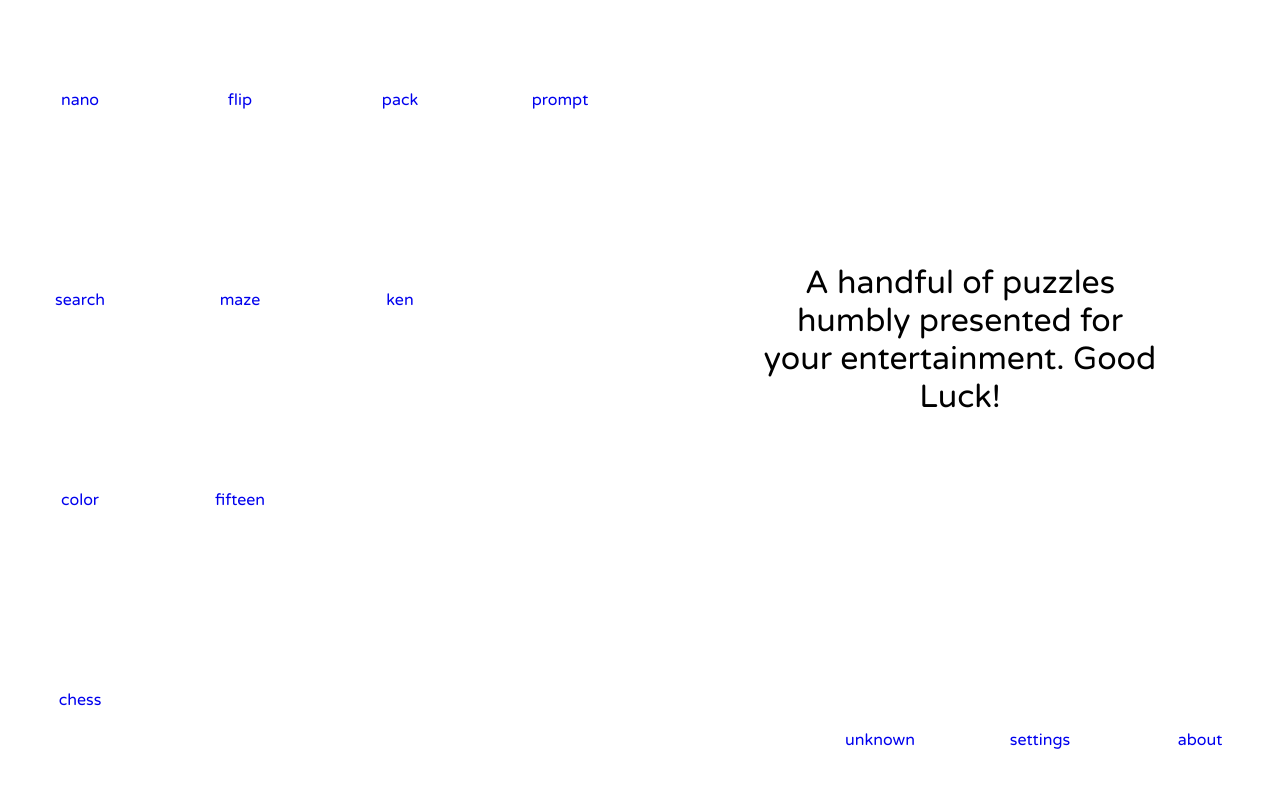
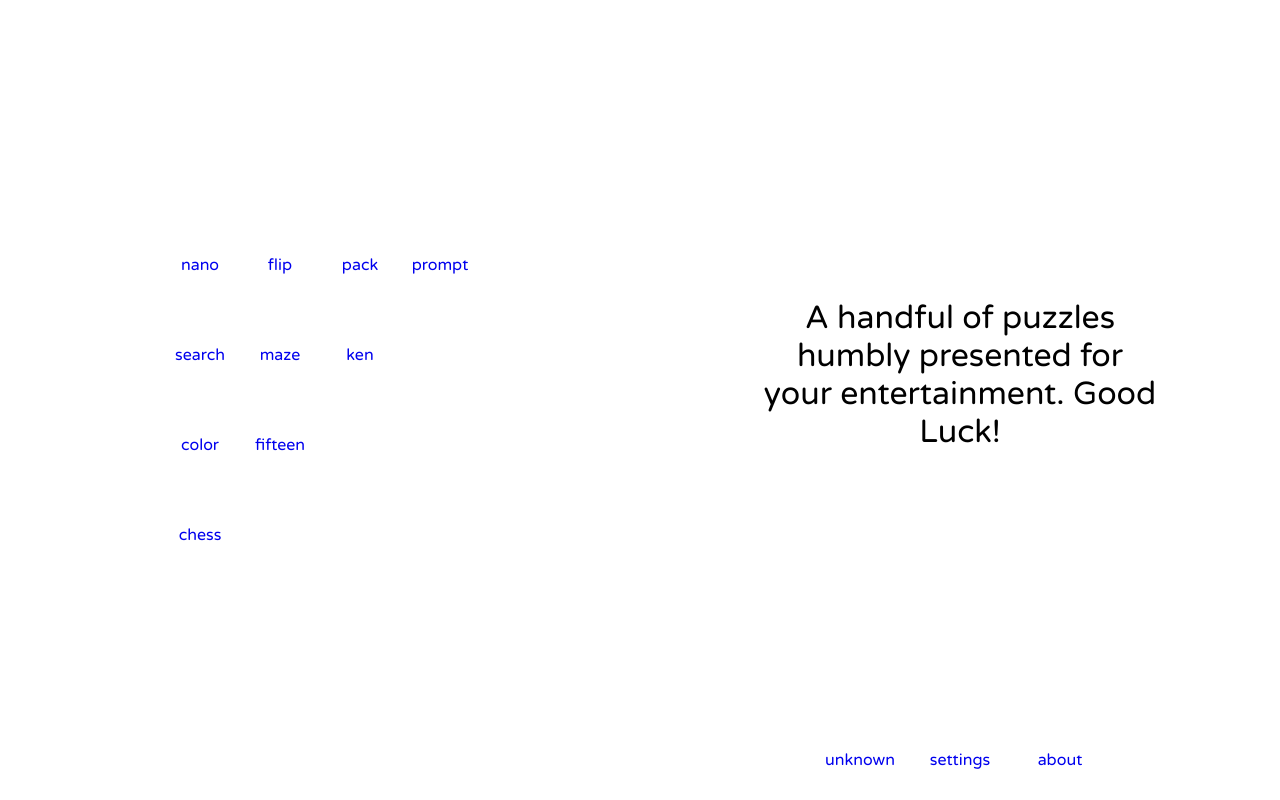
Before and after one commit to strawstack/PuzzleSite, a React (Create React App) app: page / in a window 1280 px wide. Built offline with nearby package versions, Linux system fonts and the light colour scheme.

Commit message:
Restyle main page and re build

```diff
--- a/src/components/MainMenu.js
+++ b/src/components/MainMenu.js
@@ -113,11 +113,12 @@ class MainMenu extends React.Component {
                             Some puzzles may be difficult to play if screen width is less than 600px. Site works best on desktop.
                         </div>
                     </div>
-                    <div className={styles.NavMenu}>
-                        <div></div>
-                        <MenuIcon name="unknown" className={styles.yellow} />
-                        <MenuIcon name="settings" className={styles.orange} />
-                        <MenuIcon name="about" className={styles.blue} />
+                    <div className={styles.NavMenuContainer}>
+                        <div className={styles.NavMenu}>
+                            <MenuIcon name="unknown" className={styles.yellow} />
+                            <MenuIcon name="settings" className={styles.orange} />
+                            <MenuIcon name="about" className={styles.blue} />
+                        </div>
                     </div>
                 </div>
             </div>
--- a/src/components/MainMenu.module.css
+++ b/src/components/MainMenu.module.css
@@ -10,13 +10,15 @@
     height: 100%;
 }
 .LeftSide {
-    display: grid; /* Center and expand the child GridContainer */
+    display: flex; /* Center and expand the child GridContainer */
+    justify-content: center;
+    align-items: center;
     background: _yellow;
 }
 .GridContainer {
     display: grid;
-    grid-template-rows: repeat(4, 1fr);
-    grid-template-columns: repeat(4, 1fr);
+    grid-template-rows: repeat(4, 90px);
+    grid-template-columns: repeat(4, 80px);
 }
 
 .RightSide {
@@ -28,6 +30,7 @@
     display: flex;
     justify-content: center;
     align-items: center;
+    user-select: none;
 }
 .SiteDescription {
     max-width: 400px;
@@ -35,10 +38,15 @@
     color: _yellow;
     padding: 0px 10px;
 }
+.NavMenuContainer {
+    display: flex;
+    justify-content: center;
+    margin-bottom: 30px;
+}
 .NavMenu {
     display: grid;
-    grid-template-columns: repeat(4, 1fr);
-    margin: 50px 0px;
+    grid-template-columns: repeat(3, 1fr);
+    grid-column-gap: 30px;
 }
 
 .aqua {
```
Also changed, not shown: 17 other files (tests, documents, lock files or other folders).
